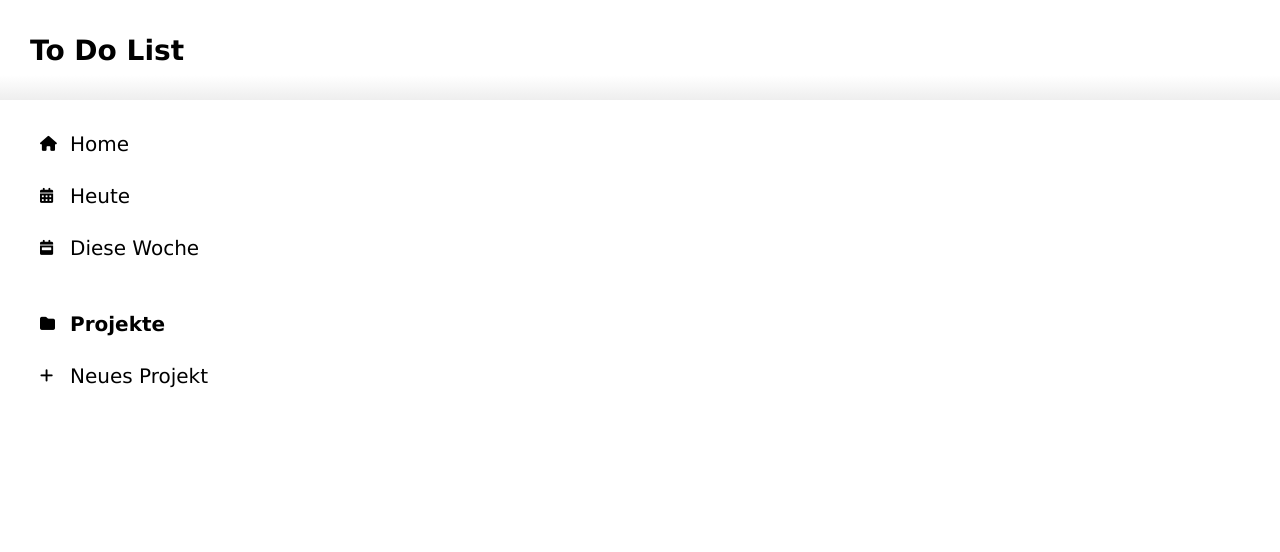
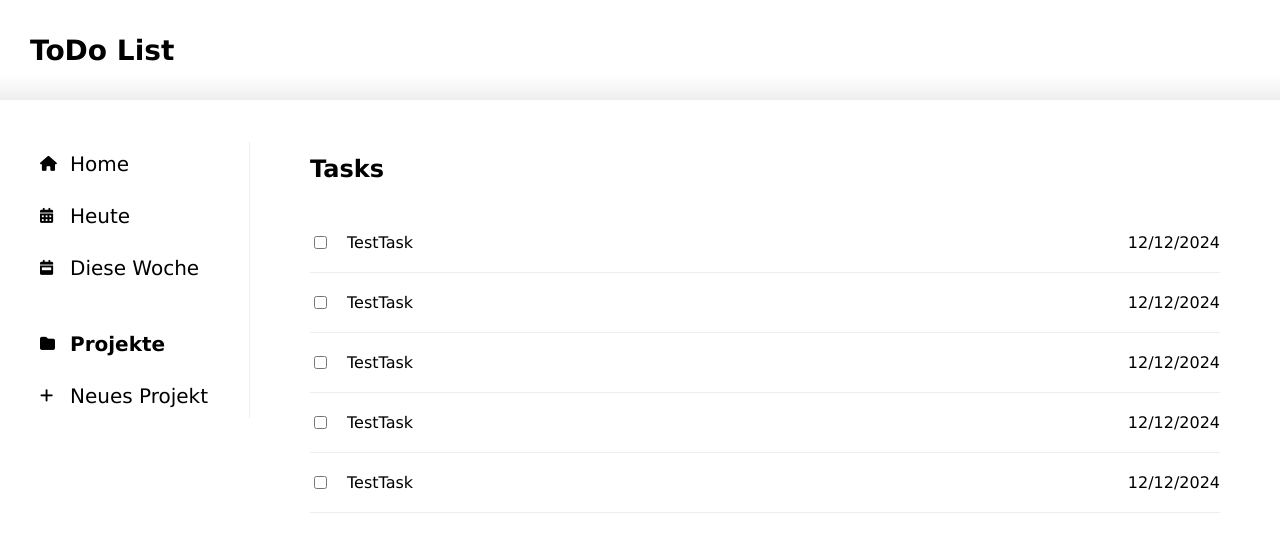
Before and after one commit to Sharaghe/todo, a website built with webpack: page dist/index.html in a window 1280 px wide. Built offline with nearby package versions, Linux system fonts and the light colour scheme.

Commit message:
Add dummy to dos

```diff
--- a/src/index.js
+++ b/src/index.js
@@ -1 +1,21 @@
 import "./style.scss";
+
+function Task(name, description, dueDate, priority) {
+    this.name = name
+    this.description = description
+    this.dueDate = dueDate
+    this.priority = priority
+  }
+
+  Task.prototype.markDone = function() {
+    console.log(this.name)
+  }
+
+  let taskList = [];
+
+  function addToTaskList(name, description, dueDate, priority){
+    taskList.push(new Task(name, description, dueDate, priority));
+    console.log(taskList);
+  }
+
+  addToTaskList("Test", "1234", 12-12-12, "High");
--- a/src/style.scss
+++ b/src/style.scss
@@ -3,6 +3,8 @@
 
 // our project needs Solid + Brands
 @import "./fontawesome/scss/solid.scss";
+
+$border-color: #eee;
 
 body{
   padding: 0;
@@ -21,6 +23,7 @@ header{
 main{
   display: grid;
   grid-template-columns: 250px 1fr;
+  padding-top: 20px;
 }
 
 .logo{
@@ -34,7 +37,7 @@ main{
 }
 
 .content{
-  padding: 30px;
+  padding: 15px 60px;
 }
 
 ul{
@@ -42,7 +45,11 @@ ul{
   padding: 0;
 }
 
-ul li{
+ul.menu-items {
+
+  border-right: 1px solid $border-color;
+
+  & > li{
     list-style: none;
     margin-top: 8px;
     font-size: 1.25rem;
@@ -53,14 +60,42 @@ ul li{
     padding: 10px;
   }
 
-ul li:not(:nth-last-of-type(2)):hover{
+}
+
+ul.menu-items li:not(:nth-last-of-type(2)):hover{
   cursor: pointer;
   background: rgba(0, 0, 0, 0.1);
   border-radius: 5px;
-  translate: 5px 0;
 }
 
-ul li:nth-last-of-type(2){
+ul.menu-items li:nth-last-of-type(2){
   margin-top: 32px;
   font-weight: 600;
 }
+
+ul.task-list{
+
+  margin-top: 50px;
+
+  & li{
+    list-style: none;
+    display: flex;
+    justify-content: space-between;
+    padding-bottom: 20px;
+    border-bottom: 1px solid $border-color;
+    margin-bottom: 20px;
+
+    & > div:last-of-type{
+      justify-self: end;
+    }
+
+    & > input{
+      margin-right: 20px;
+    }
+
+    & > div:nth-last-of-type(2){
+      flex: 1;
+    }
+
+  }
+}
```
Also changed, not shown: dist/index.html, dist/main.js. Lines whose indentation alone changed are shown as unchanged.
